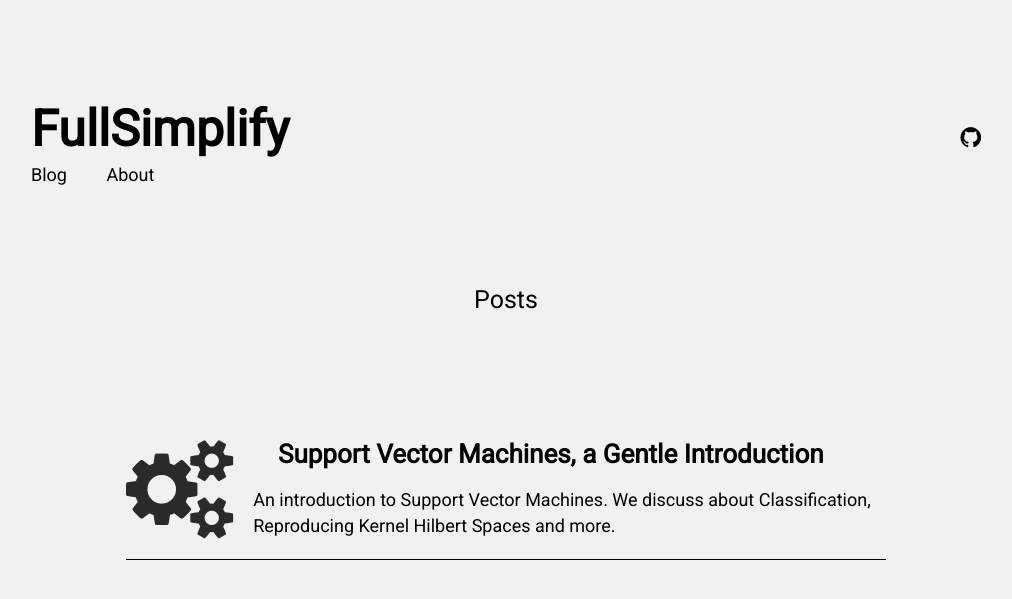
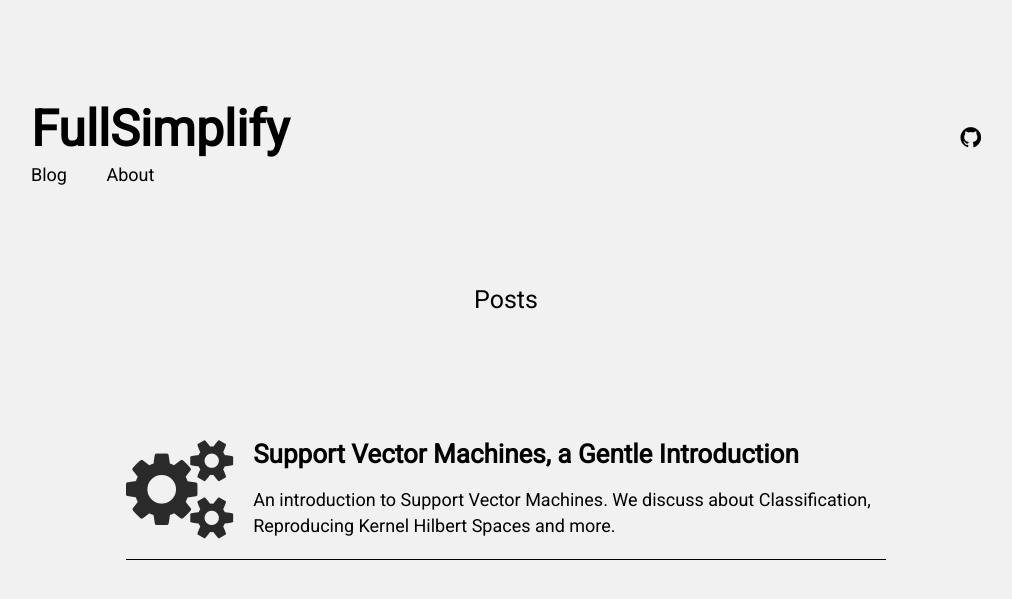
Before and after one commit to FullSimplify/FullSimplify.github.io, a Jekyll site: the page built from index.html, in a window 1280 px wide. Shown: the top 599 px of the page, without its empty margins (134-1146 px from the left). Built offline with Jekyll 4.4.1, drawn with Linux system fonts in a browser that asks for light colours.

Commit message:
Update _default.scss

```diff
--- a/_sass/_default.scss
+++ b/_sass/_default.scss
@@ -199,7 +199,7 @@ strong {
 }
 
 .post-teaser {
-    margin-left: 20%;
+    margin-left: 15%;
     margin-bottom: 5px;
     font-weight: 700;
 }
```
